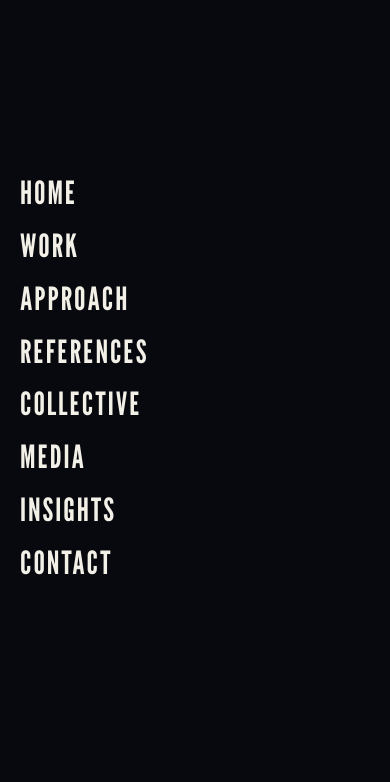
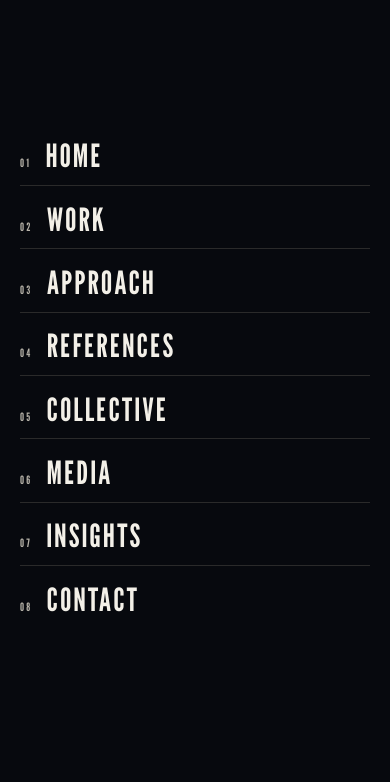
Before and after one commit to tolgaozoglu-code/immersive-people, an Eleventy site: page index.njk in a window 390 px wide. Both pictures are taken after a click on the button "Menu". Shown: the part 61-843 px from the top of the page. Built offline with nearby package versions, Linux system fonts and the light colour scheme; Eleventy itself is replaced by a stand-in of ours; files that its build step writes are made by us from their sources.

Commit message:
Mobile menu: hairline rules and numbering between items

```diff
--- a/assets/css/style.css
+++ b/assets/css/style.css
@@ -215,8 +215,19 @@ a:focus-visible, button:focus-visible { outline: 2px solid var(--ink); outline-o
     opacity: 0; visibility: hidden; transform: translateY(-8px);
     transition: opacity 0.22s ease, transform 0.22s ease, visibility 0.22s;
   }
-  .site-nav a { padding: 0.55rem 0; border-bottom: none; width: 100%; }
+  .site-nav a {
+    width: 100%; padding: 0.85rem 0;
+    border-bottom: 1px solid var(--line);
+    display: flex; align-items: baseline; gap: 0.9rem;
+  }
+  .site-nav a:last-child { border-bottom: none; }
+  .site-nav a::before {
+    content: counter(nav-item, decimal-leading-zero);
+    counter-increment: nav-item;
+    font-size: 0.72rem; letter-spacing: 0.18em; color: var(--muted);
+  }
   .site-nav a:active { opacity: 0.6; }
+  .site-nav { counter-reset: nav-item; }
   .site-nav.open { opacity: 1; visibility: visible; transform: none; }
   body.nav-open { overflow: hidden; }
   .menu-toggle { display: block; position: relative; z-index: 60; }
```
